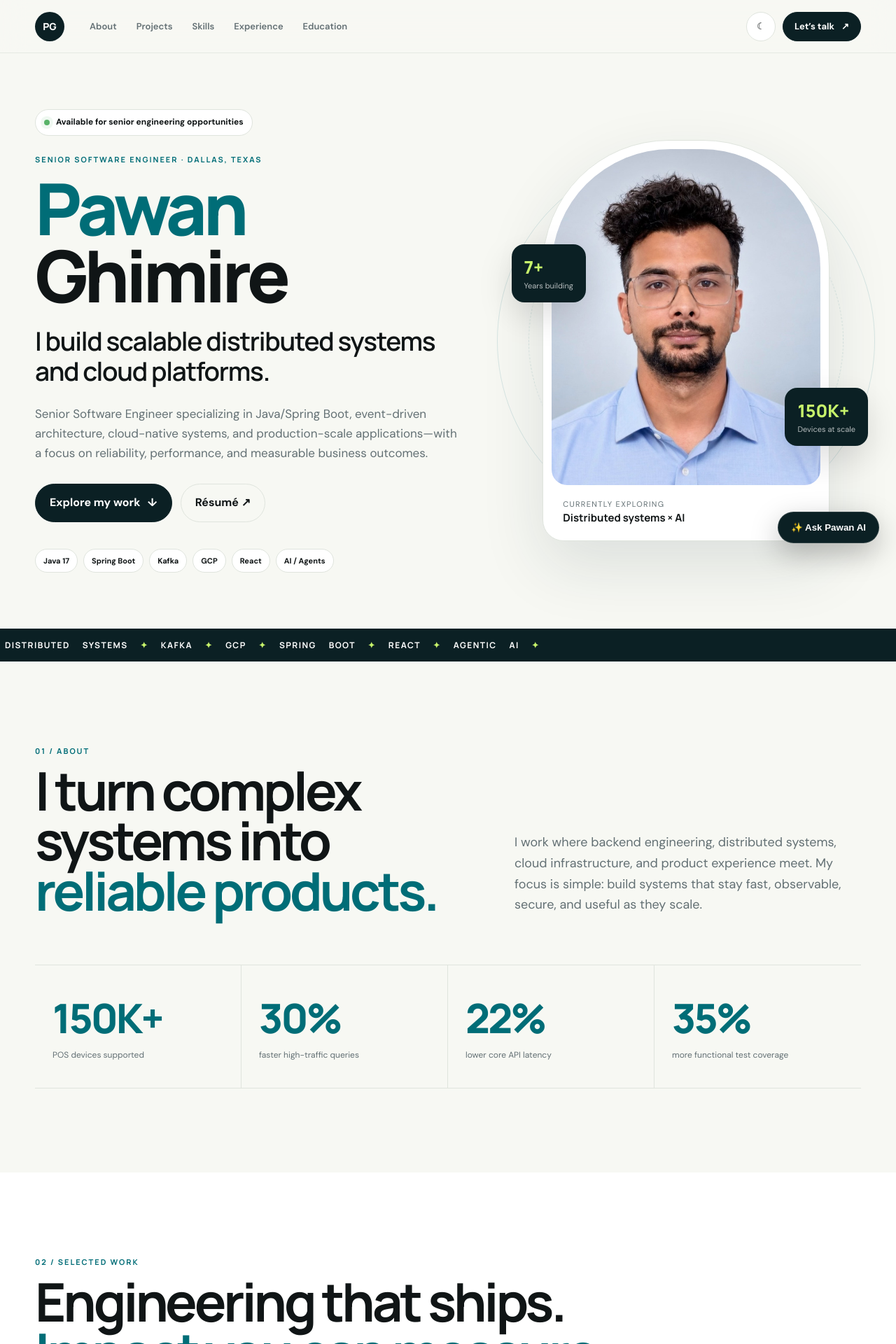
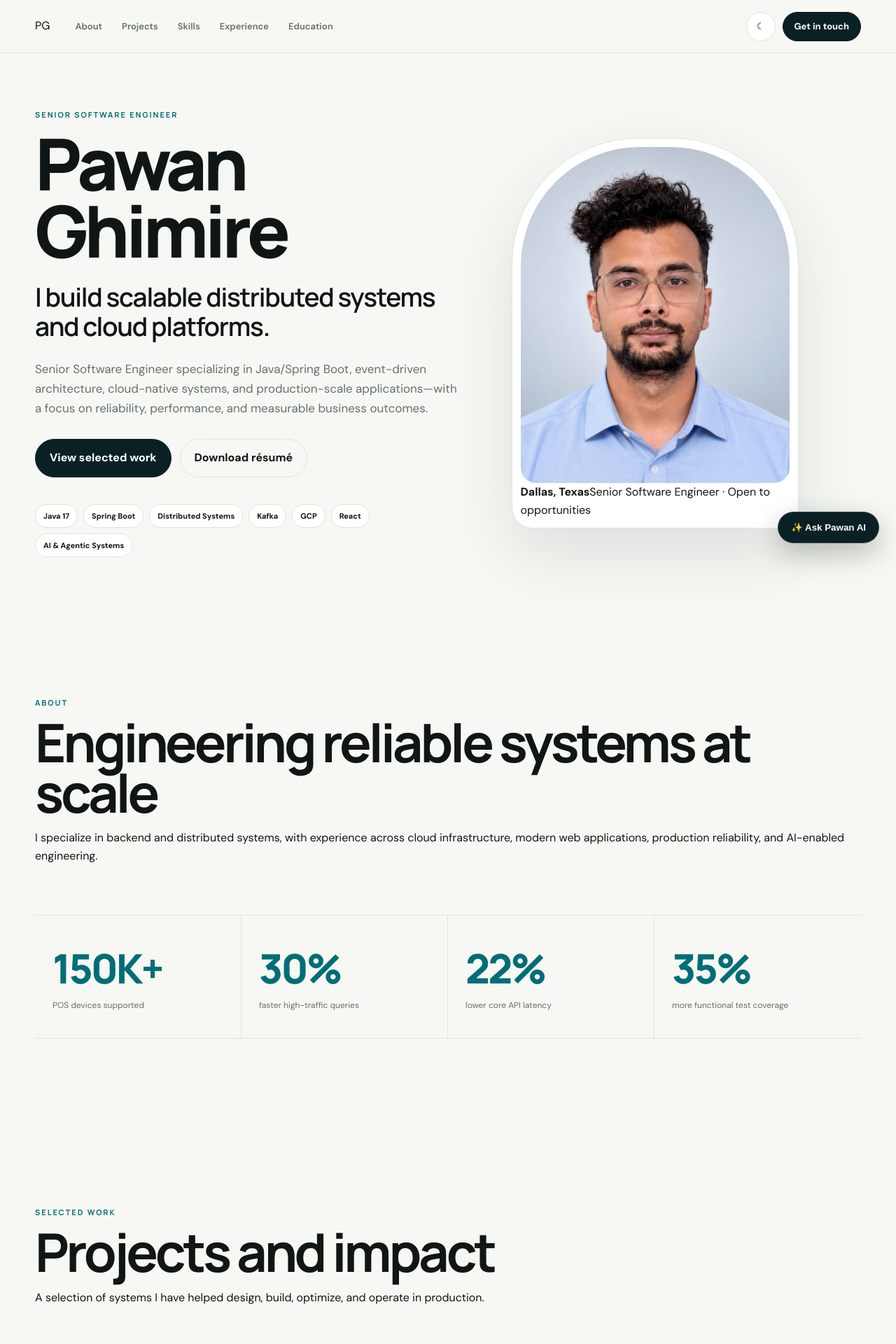
Before and after one commit to p0g06r5/Resume-, a React (Vite) app: page / in a window 1280 px wide. Shown: the top 1920 px of the page at 70% size. Built offline with nearby package versions, Linux system fonts and the light colour scheme.

Commit message:
Refine portfolio into professional standard layout

```diff
--- a/src/App.tsx
+++ b/src/App.tsx
@@ -3,24 +3,23 @@ import { education, experience, metrics, profile, projects, skills } from './dat
 import { PortfolioAssistant } from './components/PortfolioAssistant';
 import './styles.css';
 const nav=['about','projects','skills','experience','education'];
-const flow=['150K+ POS devices','Kafka event stream','Spring Boot services','BigQuery + cache','React + Grafana'];
+const flow=['POS telemetry','Kafka','Spring Boot','BigQuery / Cache','React / Grafana'];
 export default function App(){
  const [dark,setDark]=useState(()=>localStorage.getItem('theme')==='dark'); const [menu,setMenu]=useState(false);
  useEffect(()=>{document.documentElement.dataset.theme=dark?'dark':'light';localStorage.setItem('theme',dark?'dark':'light')},[dark]);
  return <>
-  <a className="skip-link" href="#main-content">Skip to main content</a>
-  <header className="nav"><a className="brand" href="#top"><span>PG</span></a><button className="menu" aria-label="Toggle navigation" aria-expanded={menu} onClick={()=>setMenu(v=>!v)}>☰</button><nav className={menu?'open':''}>{nav.map(x=><a key={x} href={'#'+x} onClick={()=>setMenu(false)}>{x[0].toUpperCase()+x.slice(1)}</a>)}</nav><div className="nav-actions"><button className="icon" aria-label="Toggle theme" onClick={()=>setDark(v=>!v)}>{dark?'☀':'☾'}</button><a className="button small" href={'mailto:'+profile.email}>Let’s talk <span>↗</span></a></div></header>
-  <main id="main-content">
-   <section id="top" className="hero shell"><div className="hero-copy"><div className="availability"><i/> Available for senior engineering opportunities</div><span className="eyebrow">{profile.title} · Dallas, Texas</span><h1><span>Pawan</span><br/>Ghimire</h1><h2>{profile.headline}</h2><p>{profile.summary}</p><div className="actions"><a className="button" href="#projects">Explore my work <span>↓</span></a><a className="button secondary" href="Pawan-Ghimire-Resume.pdf" download>Résumé ↗</a></div><div className="hero-stack">{['Java 17','Spring Boot','Kafka','GCP','React','AI / Agents'].map(t=><span key={t}>{t}</span>)}</div></div><div className="hero-visual"><div className="orbit orbit-one"/><div className="orbit orbit-two"/><div className="portrait-card"><div className="portrait-glow"/><img src="pawan-ghimire.jpg" alt="Pawan Ghimire"/><div className="portrait-meta"><span>Currently exploring</span><strong>Distributed systems × AI</strong></div></div><div className="float-card float-one"><b>7+</b><span>Years building</span></div><div className="float-card float-two"><b>150K+</b><span>Devices at scale</span></div></div></section>
-   <div className="marquee"><div>JAVA 17 <i>✦</i> DISTRIBUTED SYSTEMS <i>✦</i> KAFKA <i>✦</i> GCP <i>✦</i> SPRING BOOT <i>✦</i> REACT <i>✦</i> AGENTIC AI <i>✦</i></div></div>
-   <section id="about" className="section"><div className="shell split-heading"><div><span className="eyebrow">01 / About</span><h2>I turn complex systems into <em>reliable products.</em></h2></div><p className="lead">I work where backend engineering, distributed systems, cloud infrastructure, and product experience meet. My focus is simple: build systems that stay fast, observable, secure, and useful as they scale.</p></div><div className="shell metrics">{metrics.map(m=><article key={m.label}><strong>{m.value}</strong><span>{m.label}</span></article>)}</div></section>
-   <section id="projects" className="section projects-section"><div className="shell"><div className="section-title"><span className="eyebrow">02 / Selected work</span><h2>Engineering that ships.<br/><em>Impact you can measure.</em></h2></div><div className="project-list">{projects.map((p,i)=><article className={'project project-'+i} key={p.title}><div className="project-index">0{i+1}</div><div className="project-main"><span className="project-kicker">{p.subtitle}</span><h3>{p.title}</h3><p>{p.description}</p><strong className="result">{p.result}</strong><div className="tags">{p.tags.map(t=><span key={t}>{t}</span>)}</div>{i===0&&<div className="architecture"><span>System flow</span><div>{flow.map((x,j)=><div key={x}><b>{x}</b>{j<flow.length-1&&<i>→</i>}</div>)}</div></div>}</div></article>)}</div></div></section>
-   <section id="skills" className="section skills-section"><div className="shell"><div className="section-title"><span className="eyebrow">03 / Toolkit</span><h2>Deep backend roots.<br/><em>Full-stack range.</em></h2></div><div className="skill-grid">{Object.entries(skills).map(([group,items],i)=><article key={group}><span>0{i+1}</span><h3>{group}</h3><div className="tags">{items.map(x=><b key={x}>{x}</b>)}</div></article>)}</div></div></section>
-   <section id="experience" className="section"><div className="shell"><div className="section-title"><span className="eyebrow">04 / Experience</span><h2>Built in production.<br/><em>Learned at scale.</em></h2></div><div className="timeline">{experience.map((e,i)=><article key={e.company}><div className="year">0{i+1}</div><div className="job-head"><div><span>{e.company}</span><h3>{e.role}</h3></div><small>{e.period}<br/>{e.location}</small></div><ul>{e.points.map(p=><li key={p}>{p}</li>)}</ul></article>)}</div></div></section>
-   <section id="education" className="section education-section"><div className="shell"><span className="eyebrow">05 / Education</span><div className="education">{education.map(e=><article key={e.school}><span>{e.year}</span><h3>{e.school}</h3><p>{e.degree}</p></article>)}</div></div></section>
-   <section className="cta"><div className="shell"><span className="eyebrow">Have a hard problem?</span><h2>Let’s build something<br/><em>that matters.</em></h2><p>Distributed systems, cloud platforms, event-driven architecture, or AI-enabled products — I’m always interested in ambitious engineering work.</p><div className="actions"><a className="button light" href={'mailto:'+profile.email}>Start a conversation ↗</a><a className="text-link" href={profile.linkedin} target="_blank" rel="noreferrer">LinkedIn ↗</a></div></div></section>
-  </main>
-  <footer><div className="shell"><strong>PG</strong><span>© {new Date().getFullYear()} Pawan Ghimire</span><div><a href={'mailto:'+profile.email}>Email</a><a href={profile.linkedin} target="_blank" rel="noreferrer">LinkedIn</a><a href="Pawan-Ghimire-Resume.pdf" download>Résumé</a></div></div></footer>
-  <PortfolioAssistant/>
+ <a className="skip-link" href="#main-content">Skip to main content</a>
+ <header className="nav"><a className="brand" href="#top">PG</a><button className="menu" aria-label="Toggle navigation" onClick={()=>setMenu(v=>!v)}>☰</button><nav className={menu?'open':''}>{nav.map(x=><a key={x} href={'#'+x} onClick={()=>setMenu(false)}>{x[0].toUpperCase()+x.slice(1)}</a>)}</nav><div className="nav-actions"><button className="icon" aria-label="Toggle theme" onClick={()=>setDark(v=>!v)}>{dark?'☀':'☾'}</button><a className="button small" href={'mailto:'+profile.email}>Get in touch</a></div></header>
+ <main id="main-content">
+  <section id="top" className="hero shell"><div className="hero-copy"><span className="eyebrow">{profile.title}</span><h1>{profile.name}</h1><h2>{profile.headline}</h2><p>{profile.summary}</p><div className="actions"><a className="button" href="#projects">View selected work</a><a className="button secondary" href="Pawan-Ghimire-Resume.pdf" download>Download résumé</a></div><div className="hero-stack">{['Java 17','Spring Boot','Distributed Systems','Kafka','GCP','React','AI & Agentic Systems'].map(t=><span key={t}>{t}</span>)}</div></div><div className="portrait-card"><img src="pawan-ghimire.jpg" alt="Pawan Ghimire"/><div><strong>Dallas, Texas</strong><span>Senior Software Engineer · Open to opportunities</span></div></div></section>
+  <section id="about" className="section subtle"><div className="shell"><div className="section-heading"><span className="eyebrow">About</span><h2>Engineering reliable systems at scale</h2><p>I specialize in backend and distributed systems, with experience across cloud infrastructure, modern web applications, production reliability, and AI-enabled engineering.</p></div><div className="metrics">{metrics.map(m=><article key={m.label}><strong>{m.value}</strong><span>{m.label}</span></article>)}</div></div></section>
+  <section id="projects" className="section"><div className="shell"><div className="section-heading"><span className="eyebrow">Selected work</span><h2>Projects and impact</h2><p>A selection of systems I have helped design, build, optimize, and operate in production.</p></div><div className="projects">{projects.map((p,i)=><article className="project" key={p.title}><div className="project-top"><span className="project-number">0{i+1}</span><span className="project-subtitle">{p.subtitle}</span></div><h3>{p.title}</h3><p>{p.description}</p><div className="result">{p.result}</div><div className="tags">{p.tags.map(t=><span key={t}>{t}</span>)}</div>{i===0&&<div className="architecture"><small>High-level architecture</small><div>{flow.map((x,j)=><div key={x}><span>{x}</span>{j<flow.length-1&&<b>→</b>}</div>)}</div></div>}</article>)}</div></div></section>
+  <section id="skills" className="section subtle"><div className="shell"><div className="section-heading"><span className="eyebrow">Technical expertise</span><h2>Core technologies</h2></div><div className="skill-grid">{Object.entries(skills).map(([group,items])=><article key={group}><h3>{group}</h3><div className="tags">{items.map(x=><span key={x}>{x}</span>)}</div></article>)}</div></div></section>
+  <section id="experience" className="section"><div className="shell"><div className="section-heading"><span className="eyebrow">Experience</span><h2>Professional experience</h2></div><div className="timeline">{experience.map(e=><article key={e.company}><div className="job-head"><div><h3>{e.role}</h3><strong>{e.company}</strong></div><div className="job-meta">{e.period}<br/>{e.location}</div></div><ul>{e.points.map(p=><li key={p}>{p}</li>)}</ul></article>)}</div></div></section>
+  <section id="education" className="section subtle"><div className="shell"><div className="section-heading"><span className="eyebrow">Education</span><h2>Academic background</h2></div><div className="education">{education.map(e=><article key={e.school}><span>{e.year}</span><h3>{e.school}</h3><p>{e.degree}</p></article>)}</div></div></section>
+  <section className="cta"><div className="shell"><div><span className="eyebrow">Contact</span><h2>Interested in working together?</h2><p>I’m open to senior software engineering opportunities focused on distributed systems, cloud platforms, event-driven architecture, and AI-enabled products.</p></div><div className="actions"><a className="button light" href={'mailto:'+profile.email}>Email Pawan</a><a className="button outline" href={profile.linkedin} target="_blank" rel="noreferrer">LinkedIn</a></div></div></section>
+ </main>
+ <footer><div className="shell"><span>© {new Date().getFullYear()} Pawan Ghimire</span><div><a href={'mailto:'+profile.email}>Email</a><a href={profile.linkedin} target="_blank" rel="noreferrer">LinkedIn</a><a href="Pawan-Ghimire-Resume.pdf" download>Résumé</a></div></div></footer>
+ <PortfolioAssistant/>
  </>;
 }
```
